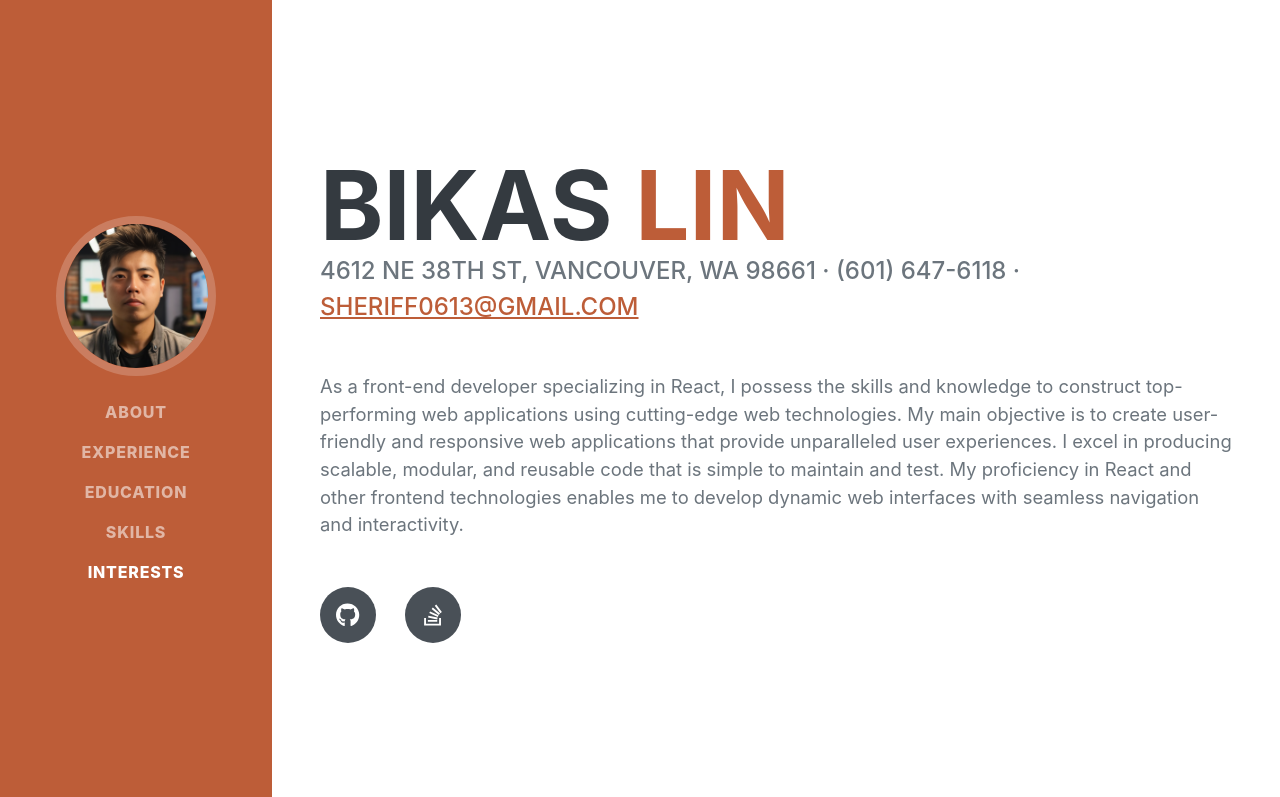
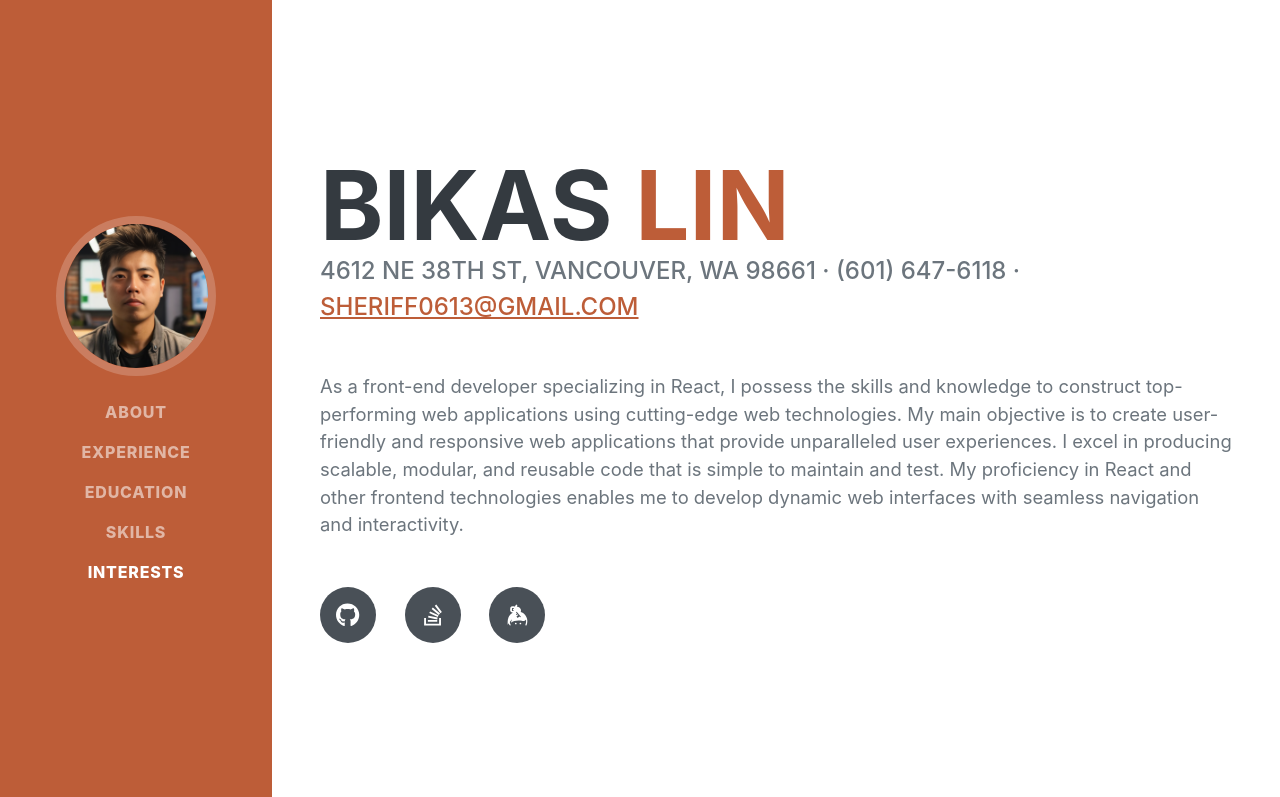
Before and after one commit to sheriff-rango/portfolio, a plain HTML site: page index.html in a window 1280 px wide. Shown: the top 797 px of the page. Drawn offline with nearby package versions, Linux system fonts and the light colour scheme; a web font is replaced by a local one.

Commit message:
added keybase link

```diff
--- a/index.html
+++ b/index.html
@@ -83,6 +83,8 @@
 							class="fab fa-github"></i></a>
 					<a class="social-icon" href="https://stackoverflow.com/users/17582798/bikas-lin" target="_blank"><i
 							class="fab fa-stack-overflow"></i></a>
+					<a class="social-icon" href="https://keybase.io/sheriff_rango_92" target="_blank"><i
+							class="fab fa-keybase"></i></a>
 					<!-- <a class="social-icon" href="#!"><i class="fab fa-twitter"></i></a>
             <a class="social-icon" href="#!"
               ><i class="fab fa-facebook-f"></i
```
